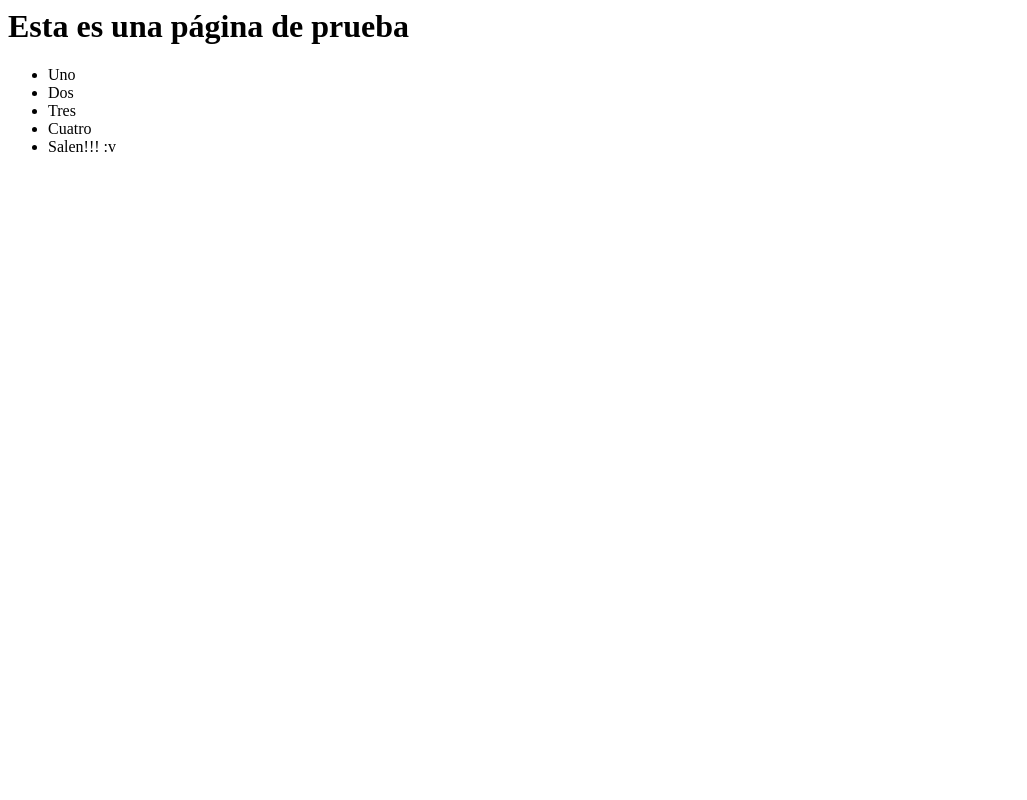
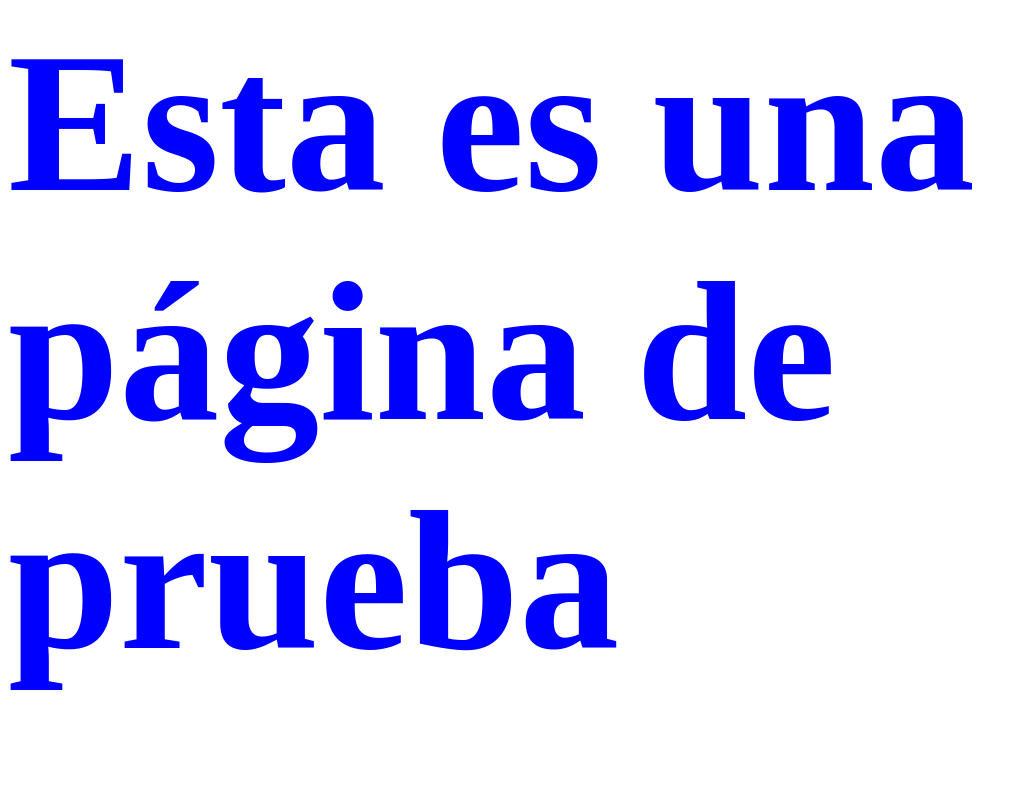
Before and after one commit to JhanSw/Repositorio_Clase, a plain HTML site: page index.html in a window 1280 px wide. Shown: the top 800 px of the page, without its empty margins (0-1027 px from the left). Drawn offline with Linux system fonts and the light colour scheme.

Commit message:
add css style

```diff
--- /dev/null
+++ b/css/index.css
@@ -0,0 +1,4 @@
+h1{
+    color: blue;
+    font-size: 200px;
+}
--- /dev/null
+++ b/index.css
@@ -0,0 +1,10 @@
+h1{
+    color: blue;
+    font-size: 200px;
+}
+
+.contenedor_parrafos{
+    border:solid 2px;
+    background-color:#6ec8bc;
+    border-radius: 8px;
+}
--- a/index.html
+++ b/index.html
@@ -1,9 +1,11 @@
 <html>
     <head>
         <title>Prueba repo</title>
+        <link rel="stylesheet" type="text/css" href="css/index.css" media="screen">
     </head>
     <body>
         <h1>Esta es una página de prueba</h1>
+        <h1>HOLA MUNDO</h1>
         <ul>
             <li>Uno</li>
             <li>Dos</li>
```
